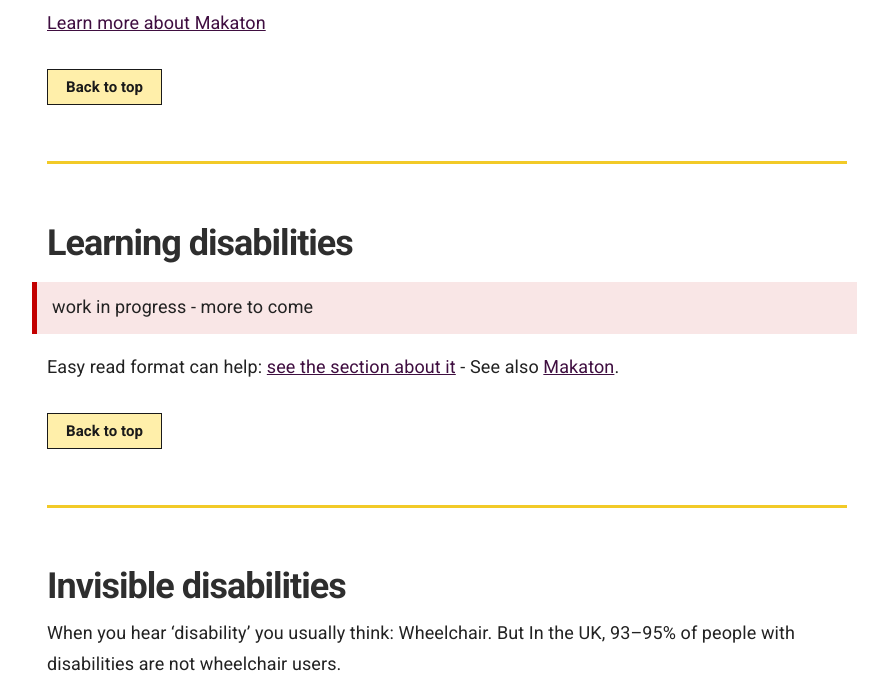
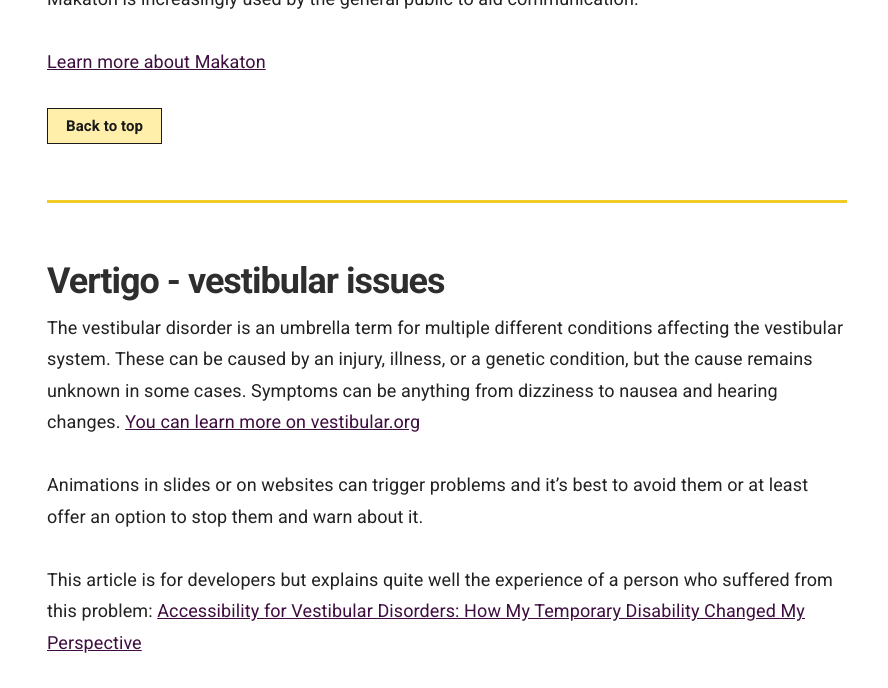
Before and after one commit to numbat70/inclusion2021, a Jekyll site: the page built from _docs/accessibility/advice-specific.md, in a window 1280 px wide and 900 px high, scrolled down 22858 px, cut to the strip 0-688 px from the top of the window. Shown: the whole strip, without its empty margins (343-1231 px from the left). Built offline with Jekyll 4.4.1, drawn with Linux system fonts in a browser that asks for light colours; some of the changed text lies outside the part shown.

Commit message:
add on vestibular

```diff
--- a/_docs/accessibility/advice-specific.md
+++ b/_docs/accessibility/advice-specific.md
@@ -19,6 +19,7 @@ Quick access:
 - [Motricity impairments](#motricity-impairments)
 - [Cognitive impairments](#cognitive-impairments)
 - [Speech impairments](#speech-impairments)
+- [Vertigo - vestibular issues](#vertigo-vestibular-issues)
 - [Learning disabilities](learning-disabilities)
 - [Invisible disabilities](#invisible-disabilities)
     - [The spoon theory](#the-spoon-theory)
@@ -491,6 +492,17 @@ In addition to children and adults with communication and learning difficulties
 
 <hr class="big">
 
+## Vertigo - vestibular issues
+
+The vestibular disorder is an umbrella term for multiple different conditions affecting the vestibular system. These can be caused by an injury, illness, or a genetic condition, but the cause remains unknown in some cases. Symptoms can be anything from dizziness to nausea and hearing changes. [You can learn more on vestibular.org](https://vestibular.org/article/what-is-vestibular/about-vestibular-disorders/)
+
+Animations in slides or on websites can trigger problems and it's best to avoid them or at least offer an option to stop them and warn about it.
+
+This article is for developers but explains quite well the experience of a person who suffered from this problem: [Accessibility for Vestibular Disorders: How My Temporary Disability Changed My Perspective](https://alistapart.com/article/accessibility-for-vestibular/)
+
+
+<hr class="big">
+
 ## Learning disabilities
 
 <blockquote class="red"><p>work in progress - more to come</p></blockquote>
```
